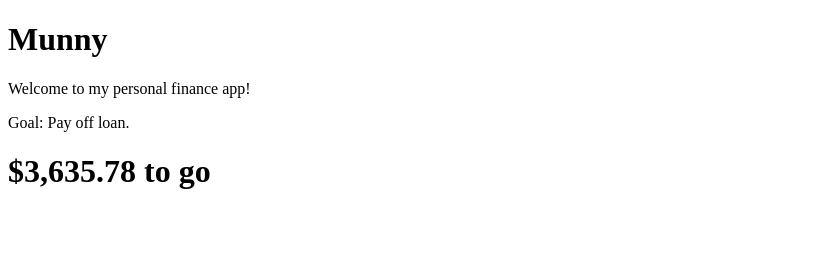
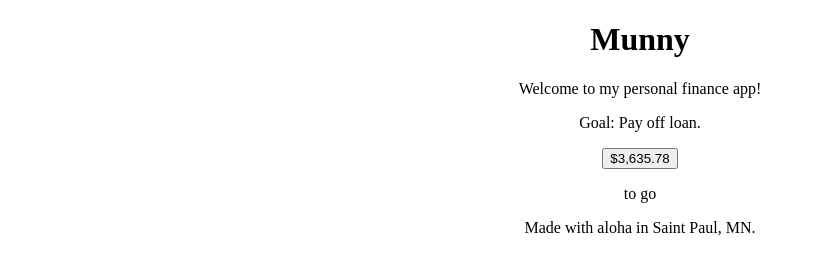
Before and after one commit to akpchang/Munny, a plain HTML site: page index.html in a window 1280 px wide. Shown: the whole page, without its empty margins (0-815 px from the left). Drawn offline with Linux system fonts and the light colour scheme.

Commit message:
Add CSS and JS files

```diff
--- a/index.html
+++ b/index.html
@@ -1,12 +1,22 @@
 <!DOCTYPE html>
-<html>
+<html lang="en" dir="ltr">
   <head>
+    <meta charset="utf-8">
     <title>Munny</title>
+    <link rel="stylesheet" href="styles.css">
   </head>
   <body>
-    <h1>Munny</h1>
-    <p>Welcome to my personal finance app!</p>
-    <p>Goal: Pay off loan.</p>
-    <h1>$3,635.78 to go</h1>
+    <div class="all">
+      <h1 id="title">Munny</h1>
+      <p>Welcome to my personal finance app!</p>
+      <p>Goal: Pay off loan.</p>
+      <button class="amount">$3,635.78</button>
+      <p>to go</p>
+    </div>
+
+    <footer>
+      Made with aloha in Saint Paul, MN.
+    </footer>
+    <script src="index.js" charset="utf-8"></script>
   </body>
 </html>
--- /dev/null
+++ b/index.js
@@ -0,0 +1,5 @@
+document.querySelector("button").addEventListener("click", handleClick);
+
+function handleClick() {
+    alert("You owe this much money.")
+}
--- /dev/null
+++ b/styles.css
@@ -0,0 +1,3 @@
+body {
+    text-align: center;
+}
```
